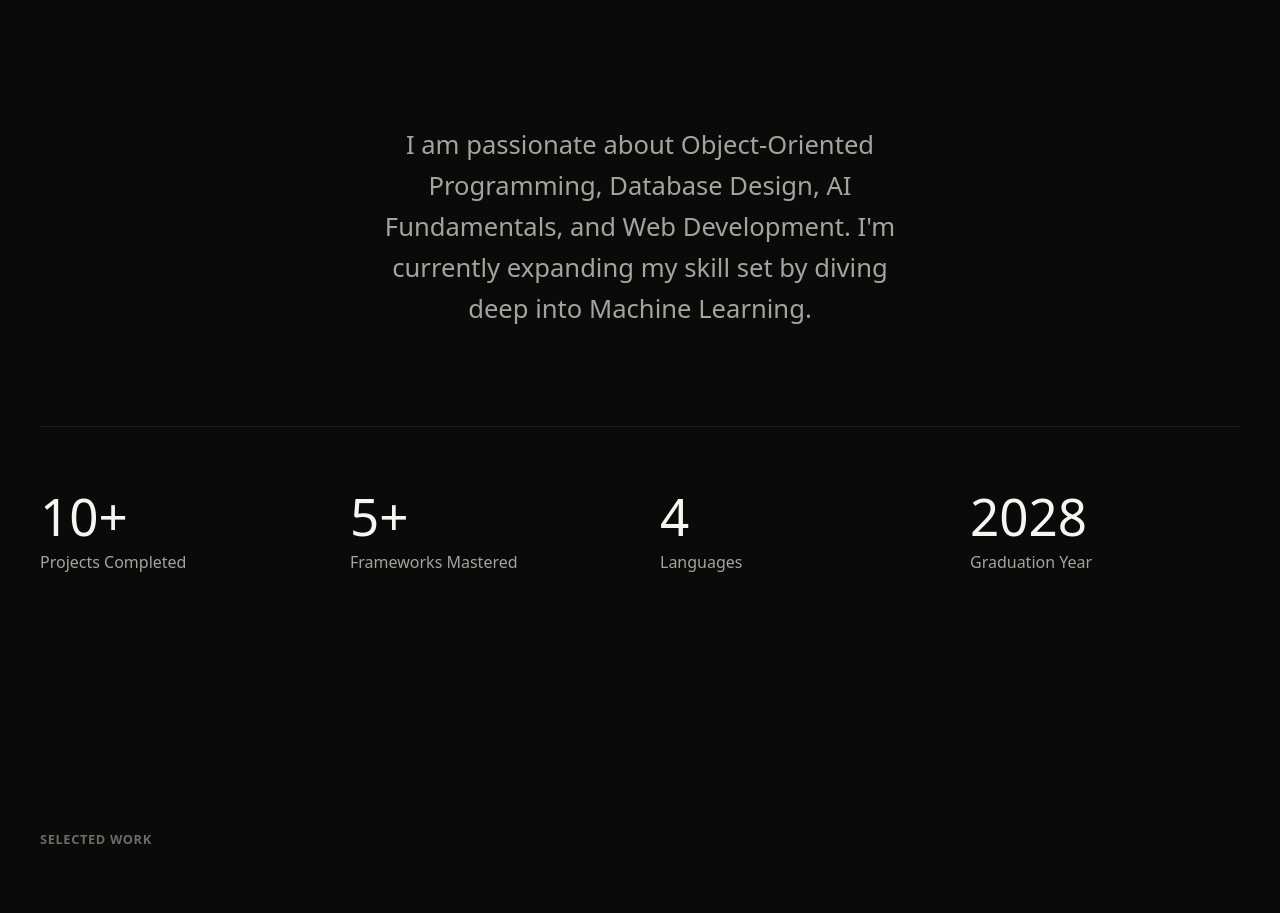
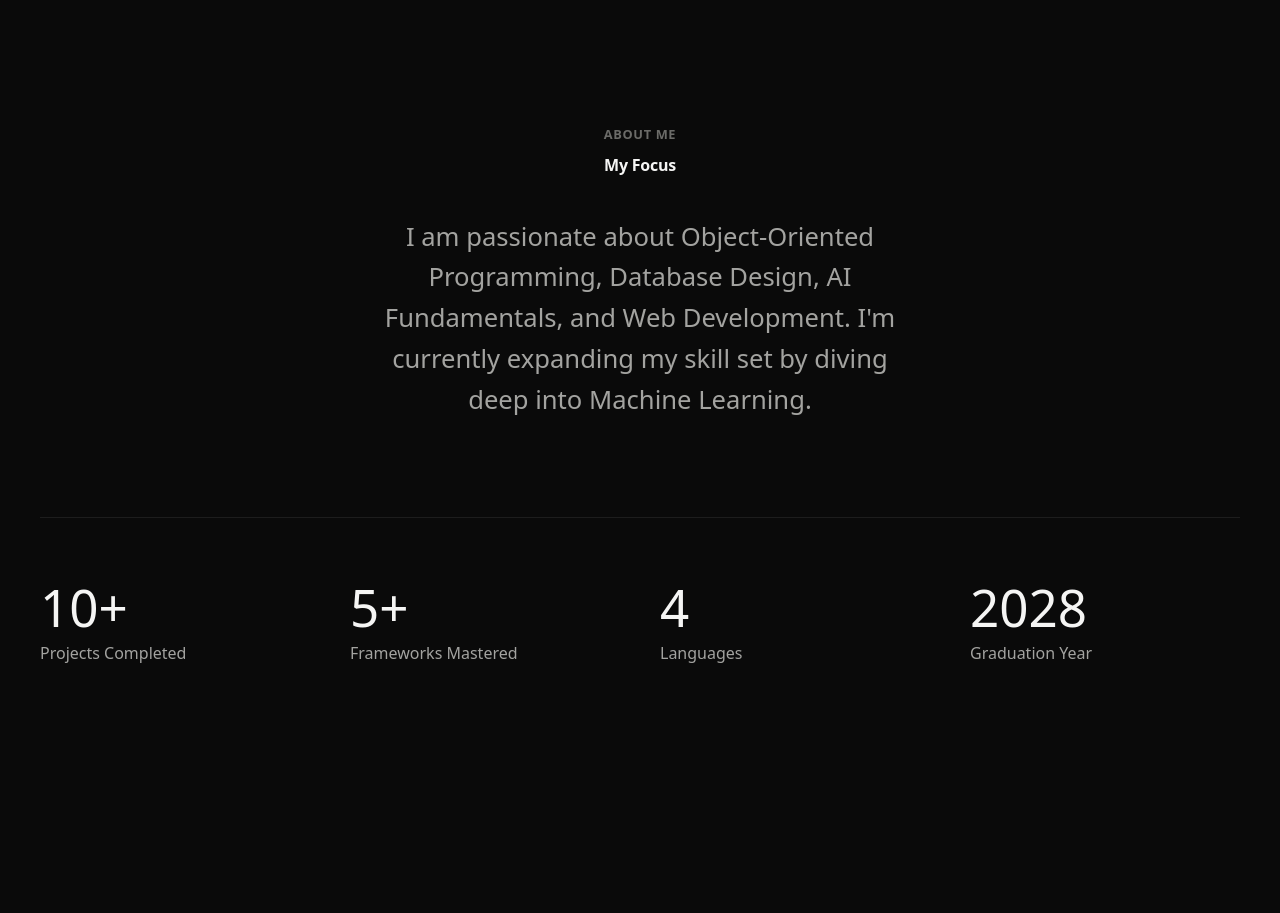
Before and after one commit to saaddahub/personal-portfolio, a React (Vite) app: page / in a window 1280 px wide. Shown: the part 1800-2713 px from the top of the page. Built offline with nearby package versions, Linux system fonts and the light colour scheme; a web font is replaced by a local one.

Commit message:
Add header to Stats section

```diff
--- a/src/components/Stats.css
+++ b/src/components/Stats.css
@@ -1,3 +1,14 @@
+.stats-header {
+  text-align: center;
+  margin-bottom: var(--space-lg);
+}
+
+.stats-headline {
+  font-size: var(--fs-heading-lg);
+  color: var(--color-text-primary);
+  margin-top: var(--space-xs);
+}
+
 .stats-value-prop {
   max-width: 60ch;
   margin: 0 auto var(--space-2xl) auto;
--- a/src/components/Stats.jsx
+++ b/src/components/Stats.jsx
@@ -42,6 +42,10 @@ const Stats = () => {
       <div className="stats-bg-texture"></div>
 
       <div className="container">
+        <div className="stats-header">
+          <p className="text-caption text-muted">About me</p>
+          <h2 className="stats-headline">My Focus</h2>
+        </div>
         <div className="stats-value-prop">
           <p>
             I am passionate about Object-Oriented Programming, Database Design, AI Fundamentals, and Web Development. I'm currently expanding my skill set by diving deep into Machine Learning.
```
